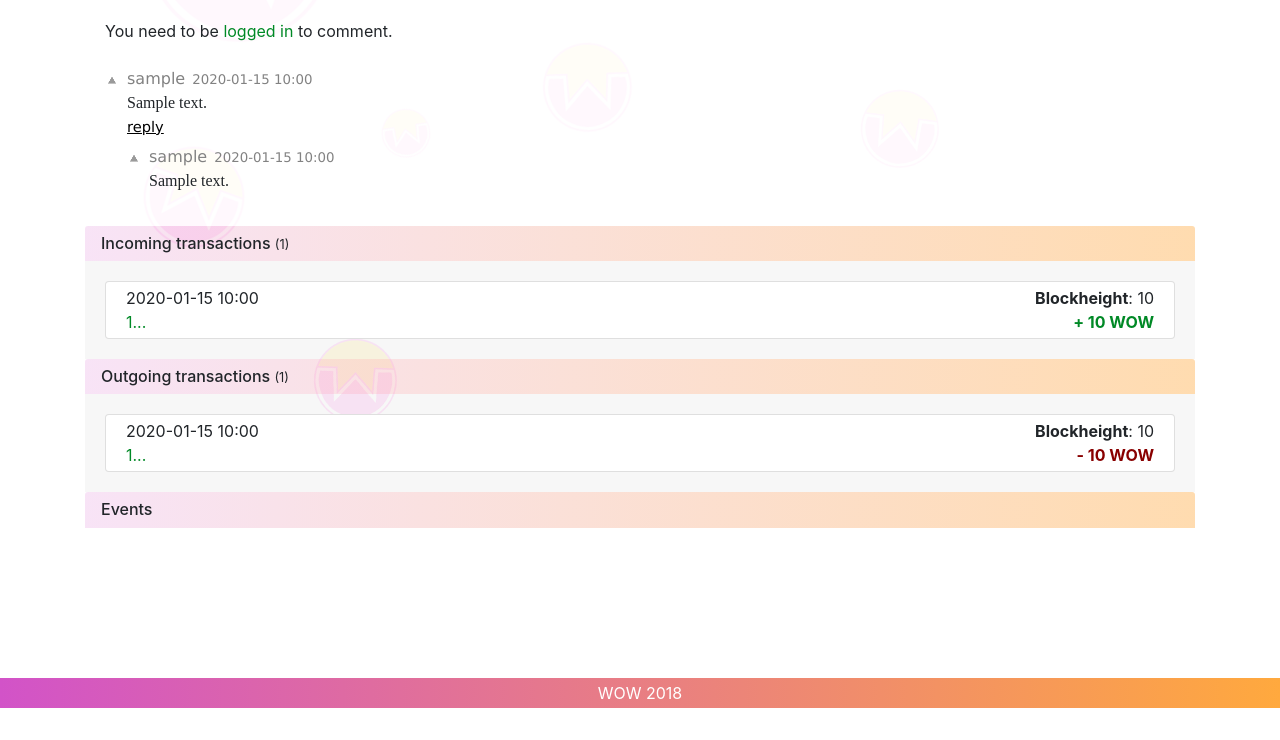
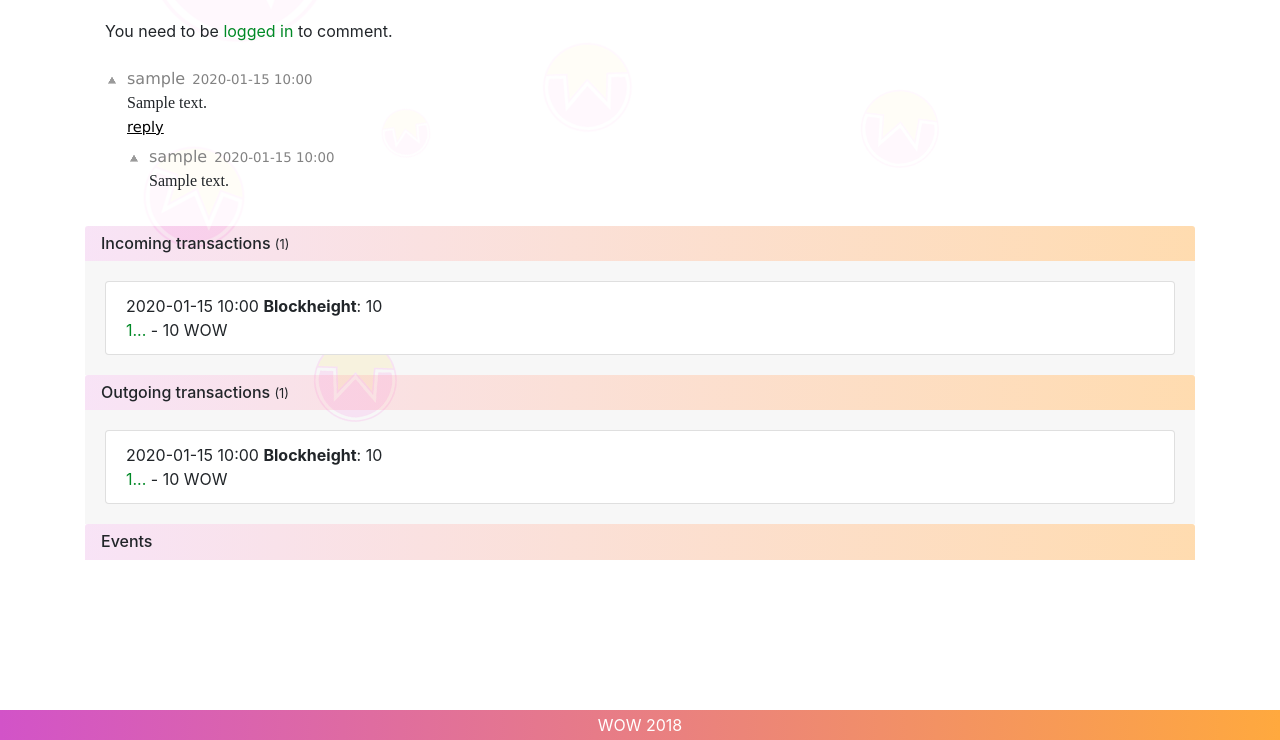
Before and after one commit to wownero/wownero-funding-system, a Flask app: template funding/templates/proposal/proposal.html in a window 1280 px wide. Shown: the part 290-1030 px from the top of the page. Before the commit the page ends 998 px from the top, so only its background shows below. Run offline with Flask 2, Linux system fonts and the light colour scheme; the template is opened without the code that fills it: most values are stand-ins (such as "Sample title", 1, 10 or a date in 2020); parts of the project's set-up code (start-up, migrations or seed data) failed here and were passed over; some libraries are stand-ins or nearby versions.

Commit message:
Jinja2 macro for transaction items

```diff
--- /dev/null
+++ b/funding/templates/proposal/macros/transaction.html
@@ -0,0 +1,28 @@
+{% macro tx_item(tx) %}
+<li class="list-group-item tx_item">
+    <span class="datetime">
+        {{tx['datetime'].strftime('%Y-%m-%d %H:%M')}}
+    </span>
+
+    <span class="height">
+        <b>Blockheight</b>: {{tx['height']}}</span>
+    <br>
+
+    <a target="_blank" href="https://explore.wownero.com/tx/{{tx['txid']}}">{{tx['txid'][:32]}}...</a>
+    <span class="amount{% if tx['type'] == 'in' %} in{% endif %}">
+        {% if tx['type'] == 'in' %}
+            +
+        {% else %}
+            -
+        {% endif %}
+
+        {{tx['amount_human']|round(3)}} WOW
+
+        {% if 'amount_usd' in tx %}
+        <small style="color: black">
+            ➞ $ {{tx['amount_usd']}}
+        </small>
+        {% endif %}
+    </span>
+</li>
+{% endmacro %}
--- a/funding/templates/proposal/proposal.html
+++ b/funding/templates/proposal/proposal.html
@@ -165,12 +165,7 @@
 
     {% include 'comments.html' %}
 
-    <style>
-        #incoming_txs li.list-group-item {
-            padding-top: 4px;
-            padding-bottom: 4px;
-        }
-    </style>
+    {% from 'proposal/macros/transaction.html' import tx_item %}
 
     {% if proposal.balance['txs'] %}
     <div class="row">
@@ -180,20 +175,7 @@
                 <div class="card-body">
                     <ul class="list-group">
                         {% for tx in proposal.balance['txs'] %}
-                        <li class="list-group-item">
-                            {{tx['datetime'].strftime('%Y-%m-%d %H:%M')}}
-                            <span style="float:right"><b>Blockheight</b>: {{tx['height']}}</span>
-                            <br>
-                            <a target="_blank" href="https://explore.wownero.com/tx/{{tx['txid']}}">{{tx['txid'][:32]}}...</a>
-                            <span style="float:right;color:#008926;font-weight:bold;">
-                                + {{tx['amount_human']|round(3)}} WOW
-                                {% if 'amount_usd' in tx %}
-                                <small style="color: black">
-                                    ➞ $ {{tx['amount_usd']}}
-                                </small>
-                                {% endif %}
-                            </span>
-                        </li>
+                            {{ tx_item(tx) }}
                         {% endfor %}
                     </ul>
                 </div>
@@ -203,7 +185,6 @@
     <!-- /.row -->
     {% endif %}
 
-
     {% if proposal.spends['txs'] %}
         <div class="row">
             <div class="col-md-12">
@@ -212,20 +193,7 @@
                     <div class="card-body">
                         <ul class="list-group">
                             {% for tx in proposal.spends['txs'] %}
-                            <li class="list-group-item">
-                                {{tx['datetime'].strftime('%Y-%m-%d %H:%M')}}
-                                <span style="float:right"><b>Blockheight</b>: {{tx['height']}}</span>
-                                <br>
-                                <a target="_blank" href="https://explore.wownero.com/tx/{{tx['txid']}}">{{tx['txid'][:32]}}...</a>
-                                <span style="float:right;color:#890000;font-weight:bold;">
-                                    - {{tx['amount_human']|round(3)}} WOW
-                                    {% if 'amount_usd' in tx %}
-                                    <small style="color: black">
-                                        ➞ $ {{tx['amount_usd']}}
-                                    </small>
-                                    {% endif %}
-                                </span>
-                            </li>
+                                {{ tx_item(tx) }}
                             {% endfor %}
                         </ul>
                     </div>
```
